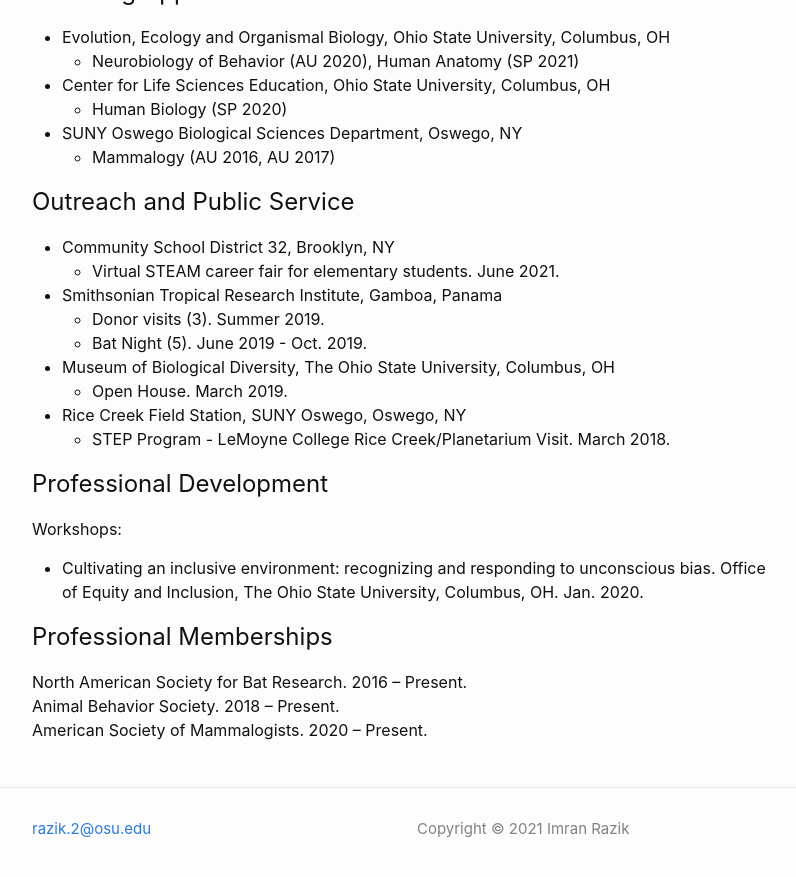
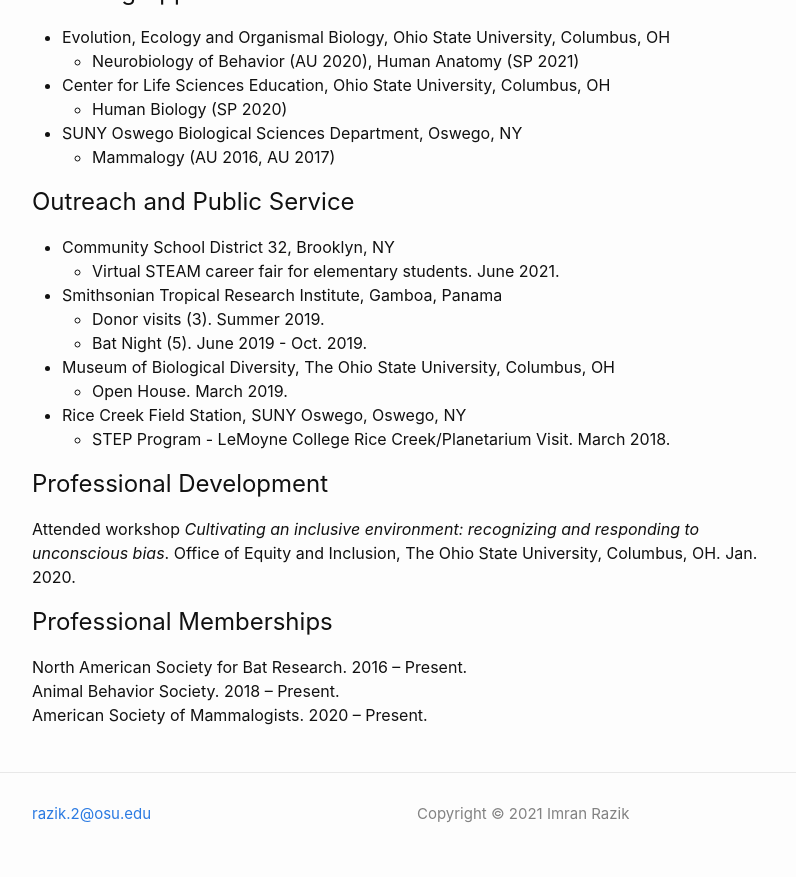
Before and after one commit to imranrazik/imranrazik.github.io, a Jekyll site: the page built from CV.md, in a window 1280 px wide and 900 px high, scrolled down 3384 px. Shown: the top 877 px of the window, without its empty margins (238-1034 px from the left). Built offline with Jekyll 4.4.1, drawn with Linux system fonts in a browser that asks for light colours; our own code applies the rules of GitHub Pages for plain Markdown files.

Commit message:
Update CV.md

```diff
--- a/CV.md
+++ b/CV.md
@@ -117,8 +117,7 @@
   - STEP Program - LeMoyne College Rice Creek/Planetarium Visit. March 2018.
 
 ## Professional Development
-Workshops:
-- Cultivating an inclusive environment: recognizing and responding to unconscious bias. Office of Equity and Inclusion, The Ohio State University, Columbus, OH. Jan. 2020.
+Attended workshop *Cultivating an inclusive environment: recognizing and responding to unconscious bias*. Office of Equity and Inclusion, The Ohio State University, Columbus, OH. Jan. 2020.
 
 ## Professional Memberships
 North American Society for Bat Research. 2016 – Present. <br/>
```
